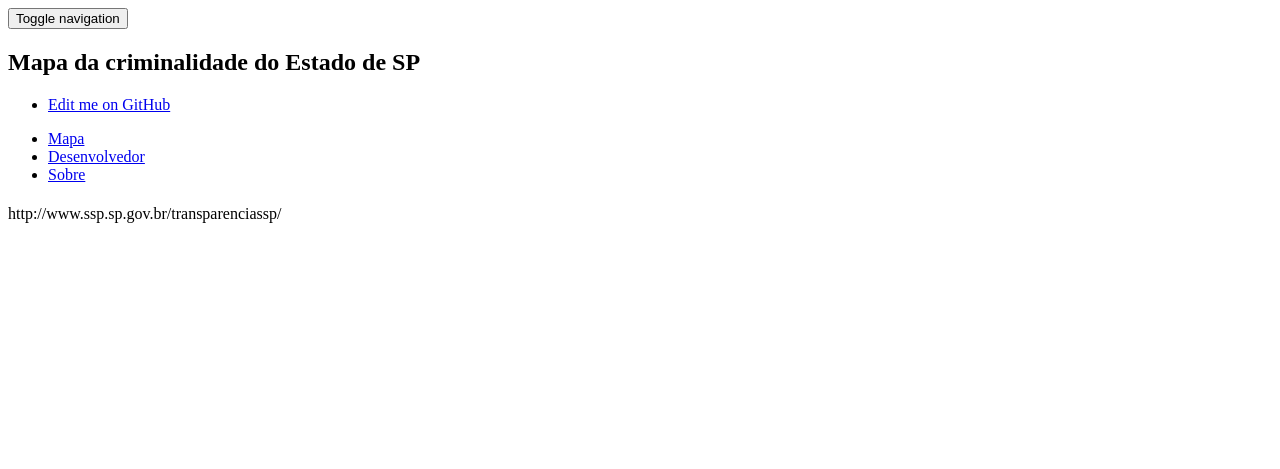
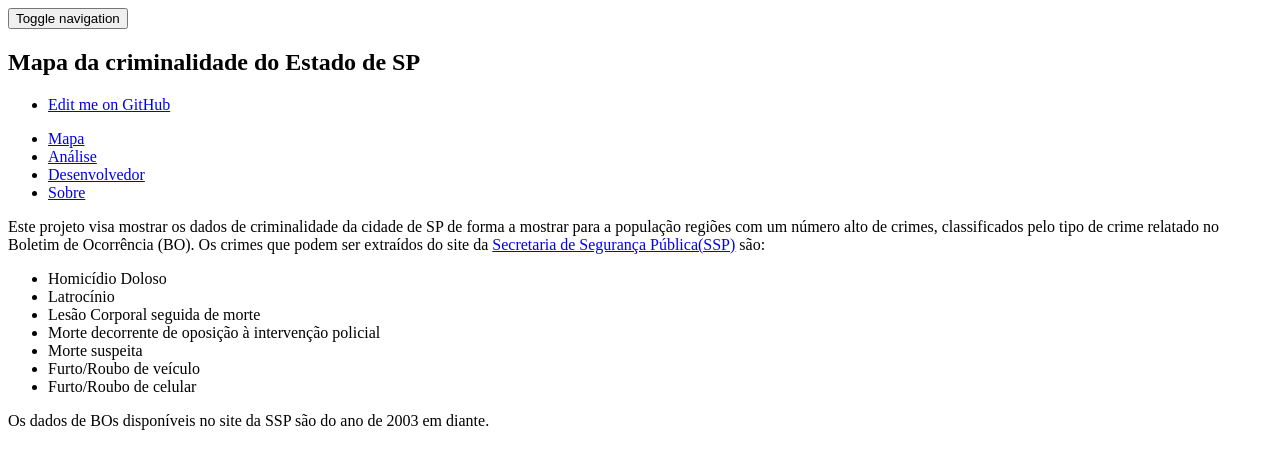
Before and after one commit to rimolive/mapa-crime-sp, a Jekyll site: the page built from sobre.html, in a window 1280 px wide. Shown: the top 469 px of the page. Built offline with Jekyll 4.4.1, drawn with Linux system fonts in a browser that asks for light colours; nearby versions of some CDN libraries; a script that is not in the unit is left out.

Commit message:
Adiciona uma pagina de analise e melhora pagina sobre

```diff
--- a/_data/menu.yaml
+++ b/_data/menu.yaml
@@ -1,6 +1,8 @@
 mapacrimesp:
   - title: Mapa
-    url: /mapa-crime-sp
+    url: /mapa-crime-sp/
+  - title: Análise
+    url: analise
   - title: Desenvolvedor
     url: desenvolvedor
   - title: Sobre
--- a/_layouts/default.html
+++ b/_layouts/default.html
@@ -6,6 +6,7 @@
 	<meta charset="utf-8" />
 	<meta name="viewport" content="width=device-width, initial-scale=1.0">
 	<link rel="shortcut icon" type="image/x-icon" href="docs/images/favicon.ico" />
+	<script src="https://d3js.org/d3.v4.min.js"></script>
 	<link rel="stylesheet" href="https://unpkg.com/leaflet@1.1.0/dist/leaflet.css" integrity="sha512-wcw6ts8Anuw10Mzh9Ytw4pylW8+NAD4ch3lqm9lzAsTxg0GFeJgoAtxuCLREZSC5lUXdVyo/7yfsqFjQ4S+aKw=="
 	 crossorigin="" />
 	<script src="https://unpkg.com/leaflet@1.1.0/dist/leaflet.js" integrity="sha512-mNqn2Wg7tSToJhvHcqfzLMU6J4mkOImSPTxVZAdo+lcPlk+GhZmYgACEe0x35K7YzW1zJ7XyJV/TT1MrdXvMcA=="
--- /dev/null
+++ b/data/homicidio.csv
@@ -0,0 +1,6 @@
+periodo,quantidade
+"À noite",7769
+"À tarde",3548
+"De madrugada",5193
+"Em hora incerta",646
+"Pala manhã",4218
--- a/desenvolvedor.html
+++ b/desenvolvedor.html
@@ -17,7 +17,7 @@
 					Caso queira contribuir com o projeto, clique no link "Edit me on GitHub" no canto
 					superior direito da página e você será redirecionado para o repositório GitHub do
 					projeto. Os códigos para gerar os dados estão no diretório <code>/assets</code> e
-					a descrição deles você pode ver a sequir:
+					a descrição deles você pode ver a seguir:
 				</p>
 			</div>
 		</div>
--- a/sobre.html
+++ b/sobre.html
@@ -7,9 +7,24 @@
 		<div class="row">
 			<div class="col-sm-4 col-xs-12"></div>
 			<div class="col-sm-10 col-xs-12">
-				<h1></h1>
-				<p class="lead">
-					http://www.ssp.sp.gov.br/transparenciassp/
+				<p>
+					Este projeto visa mostrar os dados de criminalidade da cidade de SP de forma
+					a mostrar para a população regiões com um número alto de crimes, classificados
+					pelo tipo de crime relatado no Boletim de Ocorrência (BO). Os crimes que podem
+					ser extraídos do site da <a href="http://www.ssp.sp.gov.br/transparenciassp/"> Secretaria de Segurança Pública(SSP)</a>
+					são:
+				</p>
+				<ul>
+					<li>Homicídio Doloso
+					<li>Latrocínio
+					<li>Lesão Corporal seguida de morte
+					<li>Morte decorrente de oposição à intervenção policial
+					<li>Morte suspeita
+					<li>Furto/Roubo de veículo
+					<li>Furto/Roubo de celular
+				</ul>
+				<p>
+					Os dados de BOs disponíveis no site da SSP são do ano de 2003 em diante.
 				</p>
 			</div>
 		</div>
```
Also changed, not shown: analise.html (added, +118 -0 lines), data/furto-veiculo.csv (added, +21 -0 lines).
